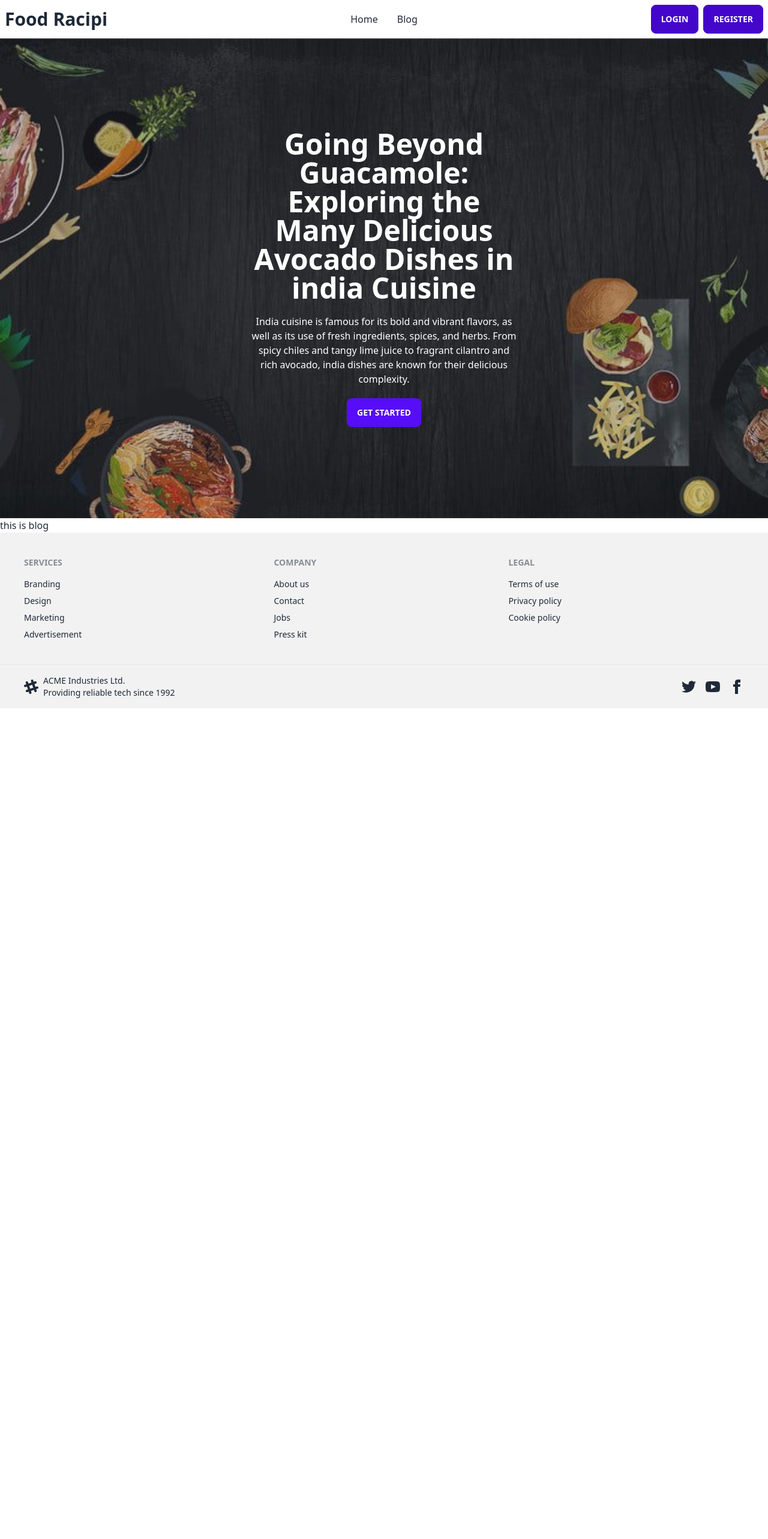
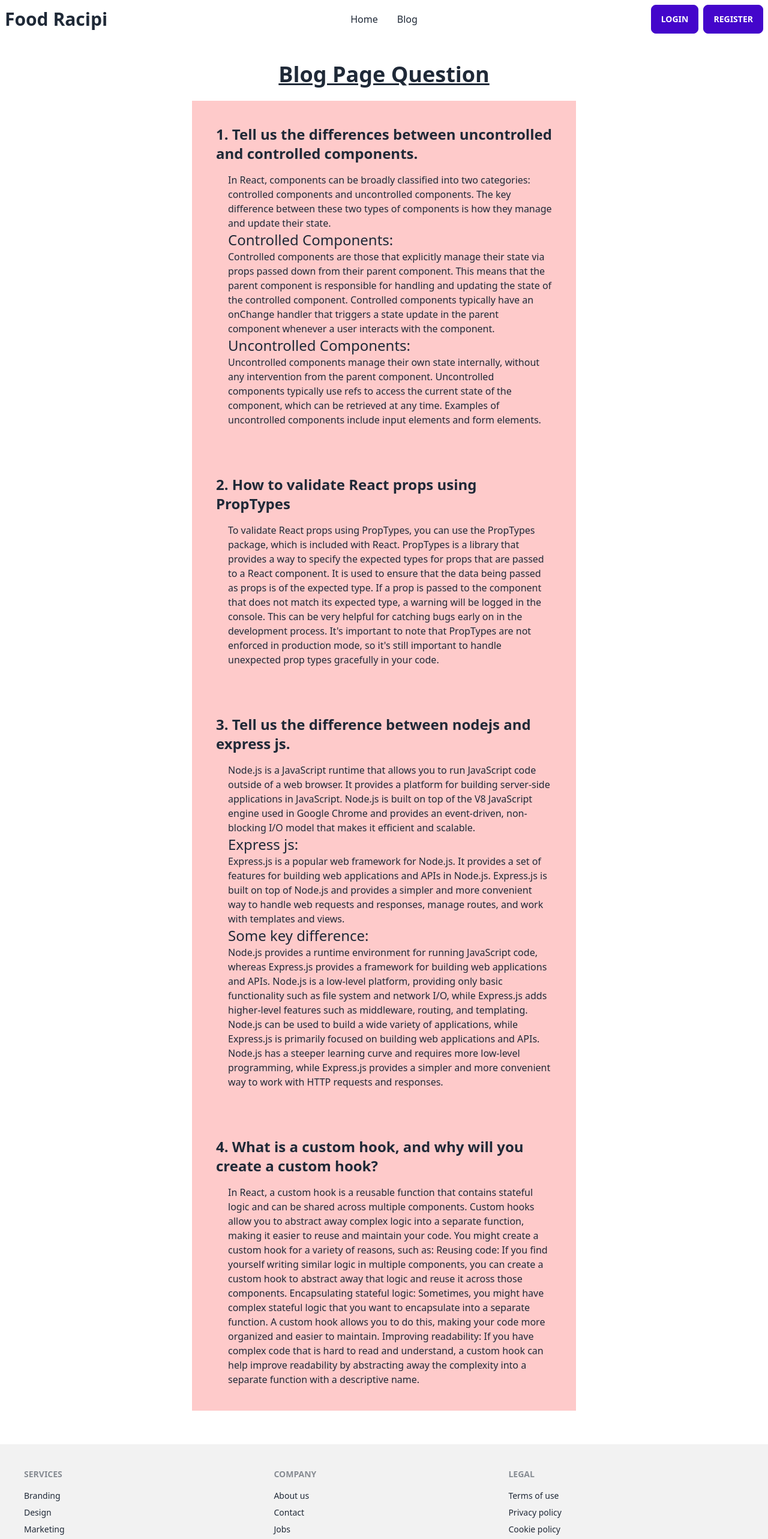
Before and after one commit to HmSani6699/assignment__10__client, a React (Vite) app: page /blog in a window 1280 px wide. Shown: the top 2566 px of the page at 60% size. Before the commit the page ends 1181 px from the top, so only its background shows below. Built offline with nearby package versions, Linux system fonts and the light colour scheme.

Commit message:
added to dein in blog part

```diff
--- /dev/null
+++ b/src/Banner/Banner.jsx
@@ -0,0 +1,21 @@
+import React from 'react';
+import banner from '../assets/benner.jpg';
+
+const Banner = () => {
+    return (
+        <div>
+            <div className="hero min-h-screen" style={{ backgroundImage: `url(${banner})` }}>
+                <div className="hero-overlay bg-opacity-30"></div>
+                <div className="hero-content text-center text-neutral-content">
+                    <div className="max-w-md">
+                        <h1 className="mb-5 text-5xl font-bold">Going Beyond Guacamole: Exploring the Many Delicious Avocado Dishes in india Cuisine</h1>
+                        <p className="mb-5">India cuisine is famous for its bold and vibrant flavors, as well as its use of fresh ingredients, spices, and herbs. From spicy chiles and tangy lime juice to fragrant cilantro and rich avocado, india dishes are known for their delicious complexity.</p>
+                        <button className="btn btn-primary">Get Started</button>
+                    </div>
+                </div>
+            </div>
+        </div>
+    );
+};
+
+export default Banner;
--- a/src/component/Blog/Blog.jsx
+++ b/src/component/Blog/Blog.jsx
@@ -2,8 +2,64 @@ import React from 'react';
 
 const Blog = () => {
     return (
-        <div>
-            this is blog
+        <div className='w-2/4 mx-auto mt-10 mb-14'>
+            <h1 className='text-center text-4xl font-bold underline mb-6'>Blog Page Question</h1>
+            <div className=' bg-red-200 p-10'>
+                <h2 className='text-2xl font-semibold'>1. Tell us the differences between uncontrolled and controlled components.</h2>
+                <blockquote className='ps-5 mt-4'>
+                    <p>In React, components can be broadly classified into two categories: controlled components and uncontrolled components. The key difference between these two types of components is how they manage and update their state.</p>
+
+                    <span className='text-2xl mt-4'>Controlled Components:</span>
+                    <p>Controlled components are those that explicitly manage their state via props passed down from their parent component. This means that the parent component is responsible for handling and updating the state of the controlled component. Controlled components typically have an onChange handler that triggers a state update in the parent component whenever a user interacts with the component.</p>
+
+
+
+                    <span className='text-2xl mt-4'>Uncontrolled Components:</span>
+                    <p> Uncontrolled components manage their own state internally, without any intervention from the parent component. Uncontrolled components typically use refs to access the current state of the component, which can be retrieved at any time. Examples of uncontrolled components include input elements and form elements.</p>
+                </blockquote>
+            </div>
+            <div className=' bg-red-200 p-10'>
+                <h2 className='text-2xl font-semibold'>2. How to validate React props using PropTypes
+                </h2>
+                <blockquote className='ps-5 mt-4'>
+                    <p>To validate React props using PropTypes, you can use the PropTypes package, which is included with React.
+                        PropTypes is a library that provides a way to specify the expected types for props that are passed to a React component. It is used to ensure that the data being passed as props is of the expected type.
+                        If a prop is passed to the component that does not match its expected type, a warning will be logged in the console. This can be very helpful for catching bugs early on in the development process. It's important to note that PropTypes are not enforced in production mode, so it's still important to handle unexpected prop types gracefully in your code.</p>
+
+                </blockquote>
+            </div>
+            <div className=' bg-red-200 p-10'>
+                <h2 className='text-2xl font-semibold'>3. Tell us the difference between nodejs and express js.</h2>
+                <blockquote className='ps-5 mt-4'>
+                    <p>Node.js is a JavaScript runtime that allows you to run JavaScript code outside of a web browser. It provides a platform for building server-side applications in JavaScript. Node.js is built on top of the V8 JavaScript engine used in Google Chrome and provides an event-driven, non-blocking I/O model that makes it efficient and scalable.
+
+                    </p>
+
+                    <span className='text-2xl mt-4'>Express js:</span>
+                    <p>Express.js is a popular web framework for Node.js. It provides a set of features for building web applications and APIs in Node.js. Express.js is built on top of Node.js and provides a simpler and more convenient way to handle web requests and responses, manage routes, and work with templates and views.</p>
+
+
+
+                    <span className='text-2xl mt-4'>Some key difference:</span>
+                    <p> Node.js provides a runtime environment for running JavaScript code, whereas Express.js provides a framework for building web applications and APIs.
+                        Node.js is a low-level platform, providing only basic functionality such as file system and network I/O, while Express.js adds higher-level features such as middleware, routing, and templating.
+                        Node.js can be used to build a wide variety of applications, while Express.js is primarily focused on building web applications and APIs.
+                        Node.js has a steeper learning curve and requires more low-level programming, while Express.js provides a simpler and more convenient way to work with HTTP requests and responses.</p>
+                </blockquote>
+            </div>
+            <div className=' bg-red-200 p-10'>
+                <h2 className='text-2xl font-semibold'>4. What is a custom hook, and why will you create a custom hook?
+                </h2>
+                <blockquote className='ps-5 mt-4'>
+                    <p>In React, a custom hook is a reusable function that contains stateful logic and can be shared across multiple components. Custom hooks allow you to abstract away complex logic into a separate function, making it easier to reuse and maintain your code.
+
+                        You might create a custom hook for a variety of reasons, such as:
+
+                        Reusing code: If you find yourself writing similar logic in multiple components, you can create a custom hook to abstract away that logic and reuse it across those components.
+                        Encapsulating stateful logic: Sometimes, you might have complex stateful logic that you want to encapsulate into a separate function. A custom hook allows you to do this, making your code more organized and easier to maintain.
+                        Improving readability: If you have complex code that is hard to read and understand, a custom hook can help improve readability by abstracting away the complexity into a separate function with a descriptive name.</p>
+                </blockquote>
+            </div>
         </div>
     );
 };
--- a/src/component/Header/Header.jsx
+++ b/src/component/Header/Header.jsx
@@ -1,6 +1,5 @@
 import React from 'react';
 import { Link } from 'react-router-dom';
-import banner from '../../assets/benner.jpg';
 
 const Header = () => {
     return (
@@ -20,16 +19,6 @@ const Header = () => {
                     <Link to='/register'><button className="btn btn-active btn-primary">Register</button></Link>
                 </div>
             </div>
-            <div className="hero min-h-screen" style={{ backgroundImage: `url(${banner})` }}>
-                <div className="hero-overlay bg-opacity-30"></div>
-                <div className="hero-content text-center text-neutral-content">
-                    <div className="max-w-md">
-                        <h1 className="mb-5 text-5xl font-bold">Going Beyond Guacamole: Exploring the Many Delicious Avocado Dishes in india Cuisine</h1>
-                        <p className="mb-5">India cuisine is famous for its bold and vibrant flavors, as well as its use of fresh ingredients, spices, and herbs. From spicy chiles and tangy lime juice to fragrant cilantro and rich avocado, india dishes are known for their delicious complexity.</p>
-                        <button className="btn btn-primary">Get Started</button>
-                    </div>
-                </div>
-            </div>
         </div>
 
     );
--- a/src/component/Home/Home.jsx
+++ b/src/component/Home/Home.jsx
@@ -1,9 +1,10 @@
 import React from 'react';
+import Banner from '../../Banner/Banner';
 
 const Home = () => {
     return (
         <div>
-            <h2 className='text-5xl'>this is home</h2>
+            <Banner></Banner>
         </div>
     );
 };
```
